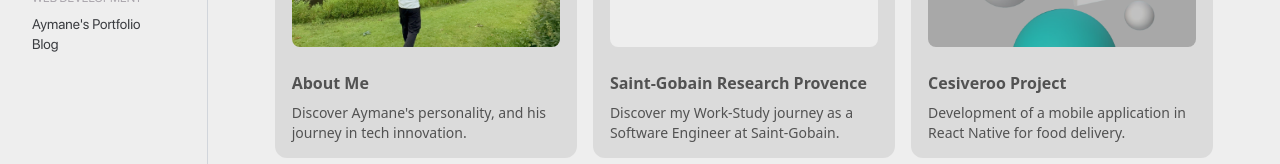
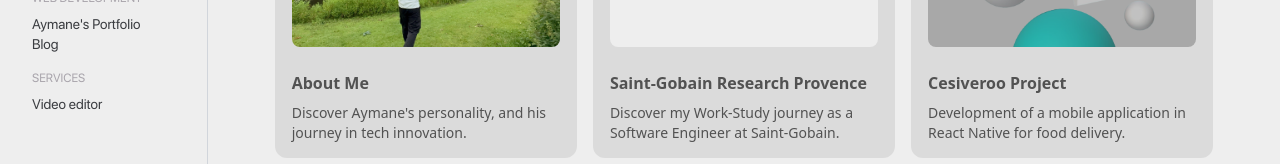
Before and after one commit to AymaneHilmi/MyPortfolio, a React (Create React App) app: page / in a window 1280 px wide. Shown: the part 1132-1296 px from the top of the page. Built offline with nearby package versions, Linux system fonts and the light colour scheme; a web font is replaced by a local one.

Commit message:
service settings

```diff
--- a/src/components/Sidebar.js
+++ b/src/components/Sidebar.js
@@ -28,6 +28,10 @@
                     <Link to="Comingsoon" style={{ fontFamily: 'SFREGULAR', color: '#3b3d41' }} className='text-sm' onClick={scrollToRoutes}>Aymane's Portfolio</Link>
                     <Link to="/Comingsoon" style={{ fontFamily: 'SFREGULAR', color: '#3b3d41' }} className='text-sm' onClick={scrollToRoutes}>Blog</Link>
                 </div>
+                <div className='flex flex-col mt-4'>
+                    <h1 style={{ fontFamily: 'SFREGULAR', color: '#a9a5ac' }} className='text-xs pb-2'>SERVICES</h1>
+                    <Link to="Comingsoon" style={{ fontFamily: 'SFREGULAR', color: '#3b3d41' }} className='text-sm' onClick={scrollToRoutes}>Video editor</Link>
+                </div>
             </div>
             <div className="row-span-1 flex flex-col border-b border-gray-300 p-8">
                 <h1 style={{ fontFamily: 'SFREGULAR', color: '#a9a5ac' }} className='text-sm pb-2'>Contact</h1>
```
